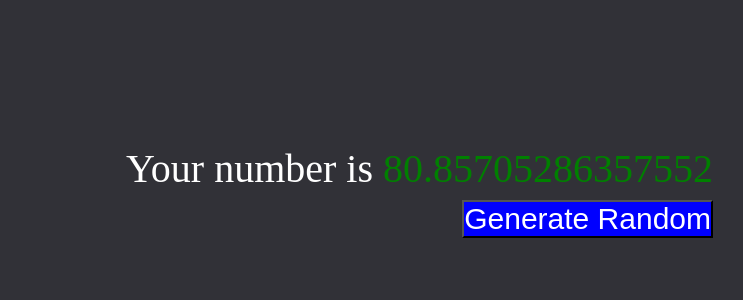
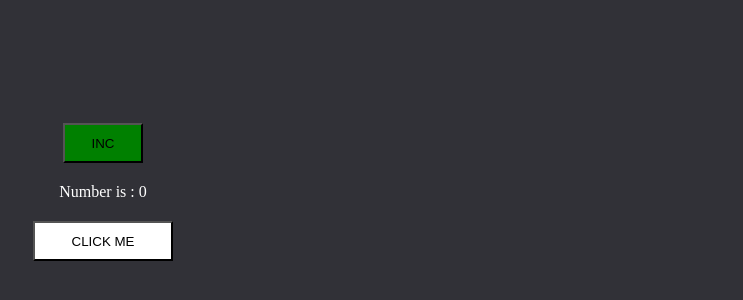
Before and after one commit to Rajan-7/JsLibrary, a React (Create React App) app: page / in a window 1280 px wide. Shown: the part 208-508 px from the top of the page, without its empty margins (537-1280 px from the left). Built offline with nearby package versions, Linux system fonts and the light colour scheme; some icons are missing; a web font is replaced by a local one.

Commit message:
useMemo hook created/completed in Hooks

```diff
--- a/src/App.js
+++ b/src/App.js
@@ -14,10 +14,11 @@
 // import UseReducer1 from "./components/Hooks/useReducer/useReducer1";
 // import UseRf from "./components/Hooks/useRef/UseRf";
 // import UseDom from "./components/Hooks/useRef/UseDom";
-import UseLayoutEffect from "./components/Hooks/useLayoutEffect/UseLayoutEffect";
+// import UseLayoutEffect from "./components/Hooks/useLayoutEffect/UseLayoutEffect";
+import UseMemo from "./components/Hooks/useMemo/UseMemo";
 
 function App() {
-  return <UseLayoutEffect />;
+  return <UseMemo/>;
 }
 
 export default App;
--- /dev/null
+++ b/src/components/Hooks/useMemo/UseMemo.js
@@ -0,0 +1,54 @@
+import React, { useMemo, useState } from "react";
+import styled from "styled-components";
+
+const UseMemo = () => {
+    const [myNum,setMyNum]=useState(0);
+    const [click,setClick]=useState(false);
+
+    const ActionNum = (num)=>{
+        for(let i = 0; i <= 10000000;i++){}
+        console.log(num);
+        return num;
+    }
+
+    const HandleNum =useMemo( ()=>{
+        return ActionNum(myNum);
+    },[myNum])
+  return (
+    <>
+      <Wrapper>
+        <div className="container">
+          <button className="btn1" onClick={()=>setMyNum(myNum + 1)}>INC</button>
+          <p>Number is : {HandleNum}</p>
+          <button className="btn2" onClick={()=>setClick(!click)}>{click ? "YOU CLICK ME" : "CLICK ME"}</button>
+        </div>
+      </Wrapper>
+    </>
+  );
+};
+
+const Wrapper = styled.section`
+  .container {
+    height: 100vh;
+    display: flex;
+    flex-direction: column;
+    justify-content: center;
+    align-items: center;
+    gap: 20px;
+  }
+  .btn1 {
+    height: 40px;
+    width: 80px;
+    background-color: green;
+  }
+  p {
+    color: #fff;
+  }
+  .btn2 {
+    height: 40px;
+    width: 140px;
+    background-color: #fff;
+  }
+`;
+
+export default UseMemo;
```
